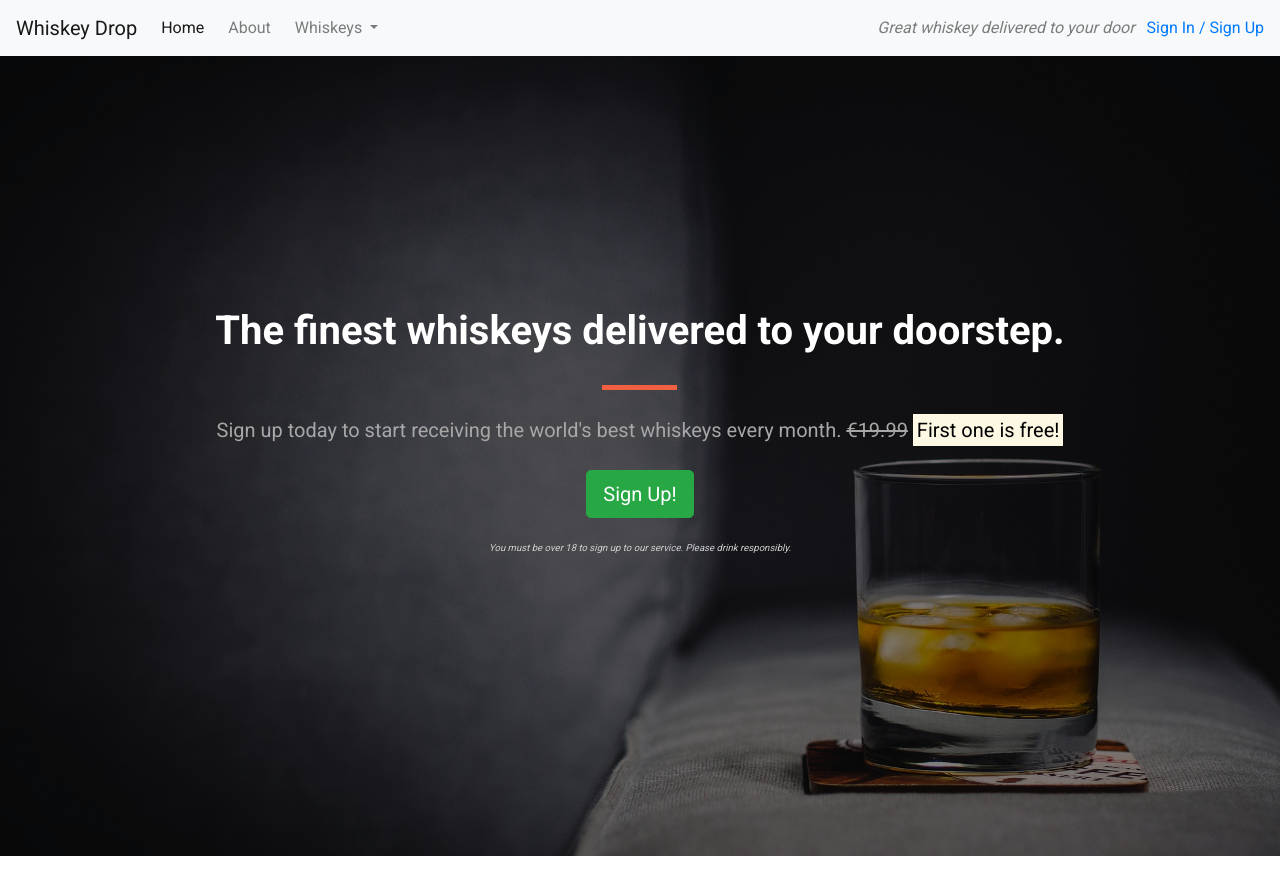
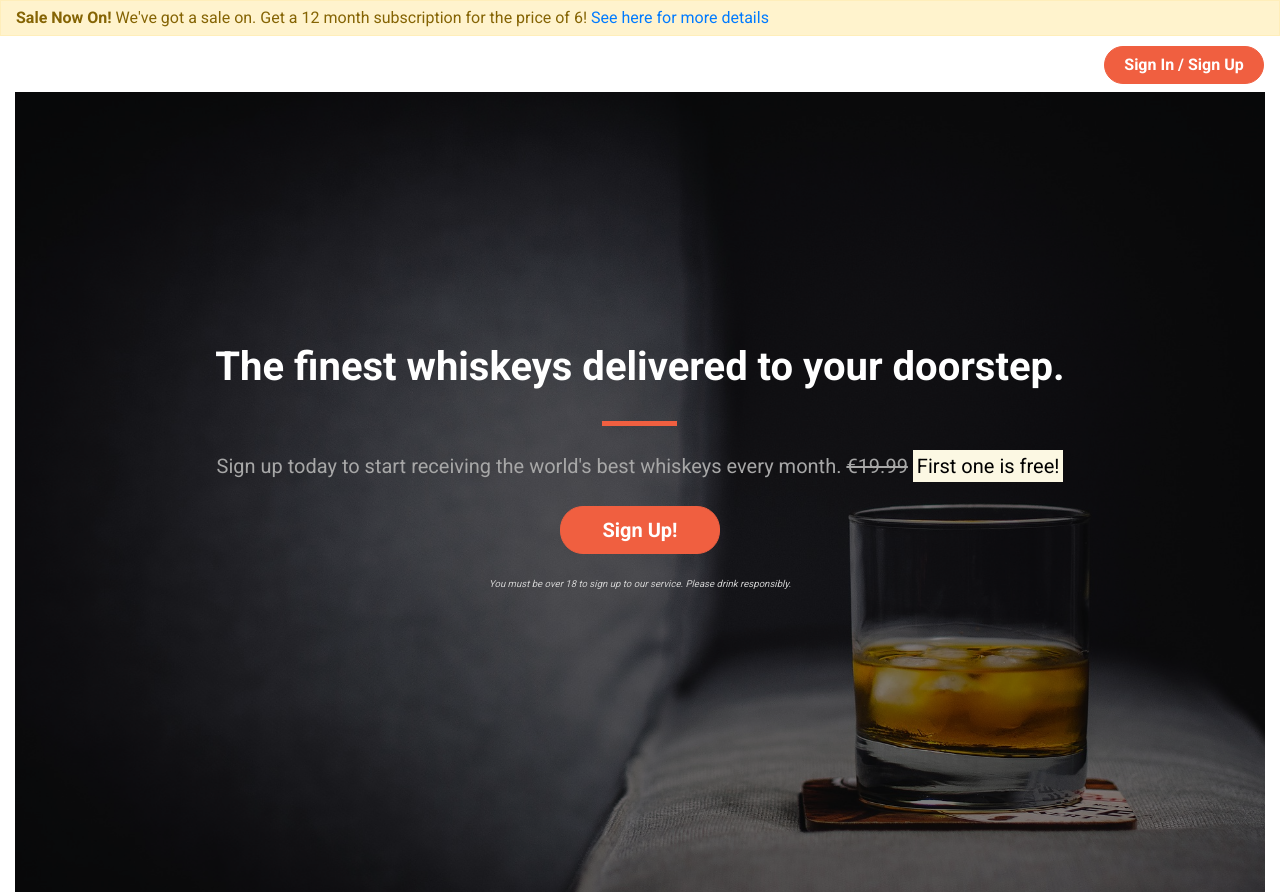
Before and after one commit to trzcina2000/Bootstrap4, a plain HTML site: page index.html in a window 1280 px wide. Shown: the top 892 px of the page. Drawn offline with nearby package versions, Linux system fonts and the light colour scheme.

Commit message:
styling .site-wide-alert

```diff
--- a/css/style.css
+++ b/css/style.css
@@ -2,7 +2,16 @@ body {
     font-family: 'Roboto', sans-serif;
 }
 
-.alert-container {}
+.alert-container .col-12 {
+    padding-left: 0;
+    padding-right: 0;
+}
+
+.site-wide-alert {
+    border-radius: 0;
+    margin-bottom: 0;
+    padding: 5px 15px;
+}
 
 .callout-container {
     height: 100vh;
@@ -49,6 +58,36 @@ body {
     width: 35px;
 }
 
+/*Navbar*/
+
+.navalert-container {
+    position: absolute;
+    top: 0;
+    left: 0;
+    padding-left: 0;
+    padding-right: 0;
+    z-index: 1;
+}
+
+.navbar .navbar-toggler {
+    border: 0;
+}
+
+.navbar-brand {
+    font-weight: bold;
+}
+
+.navbar .navbar-nav a {
+    font-weight: bold;
+}
+
+.navbar {
+    margin-bottom: 0;
+    border: 0;
+    width: 100%;
+    background-color: rba(0, 0, 0, 0.25);
+}
+
 /*Jumbotron*/
 
 .jumbotron {
@@ -85,3 +124,11 @@ body {
     background-color: #f05f40;
     border-color: #f05f40;
 }
+
+.btn--red:hover,
+.btn--red:active,
+.btn--red:focus,
+.btn--red:active:focus {
+    background-color: #df4929;
+    border-color: #df4929;
+}
--- a/index.html
+++ b/index.html
@@ -23,7 +23,20 @@
 
   <body>
     <!--Nav-->
-    <nav class="navbar navbar-light navbar-expand-sm bg-light">
+    <div class="container-fluid navalert-container">
+        </div>
+            <div class="container-fluid alert-container">
+                <div class="row d-none d-sm-block">
+                    <div class="col-12">
+                        <div class="site-wide-alert alert alert-warning">
+                            <strong>Sale Now On!</strong> We've got a sale on. Get a 12 month
+                            subscription for the price of 6!
+                            <a href="">See here for more details</a>
+                        </div>
+                    <div>
+                </div>
+            </div>
+    <nav class="navbar navbar-dark navbar-expand-sm">
       <a href="/" class="navbar-brand"> Whiskey Drop</a>
 
       <button
@@ -73,21 +86,10 @@
         <p class="navbar-text my-auto mr-2">
           <i>Great whiskey delivered to your door</i>
         </p>
-        <a href="/login">Sign In / Sign Up</a>
+        <a href="/login" class="btn btn--cta btn--red">Sign In / Sign Up</a>
       </div>
-      <!--</div>-->
     </nav>
-    <!--<div class="container alert-container">-->
-    <!--<div class="row d-none d-sm-block">-->
-    <!--<div class="col-12">-->
-    <!--<div class="alert alert-warning">-->
-    <!--        <strong>Sale Now On!</strong> We've got a sale on. Get a 12 month
-            subscription for the price of 6!
-            <a href="">See here for more details</a>-->
-    <!--      </div>-->
-    <!--    </div>-->
-    <!--  </div>-->
-    <!--</div>-->
+    </div>
     <div class="container-fluid callout-container">
       <!-- Callout -->
       <div class="opaque-overlay">&nbsp;</div>
@@ -105,7 +107,7 @@
             </p>
             <p>
               <button
-                class="btn btn-lg btn-success"
+                class="btn btn-lg btn--cta btn--red"
                 data-toggle="modal"
                 data-target="#signUpModal"
               >
```
